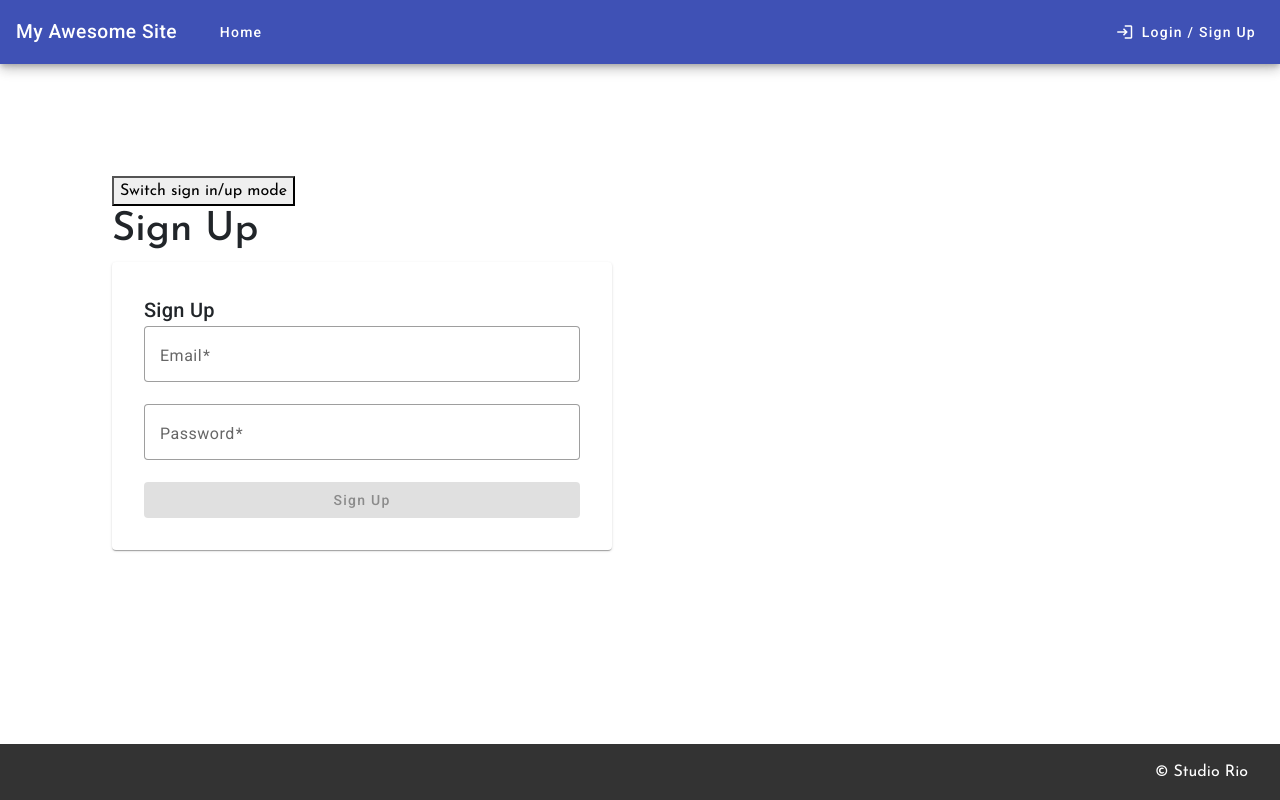
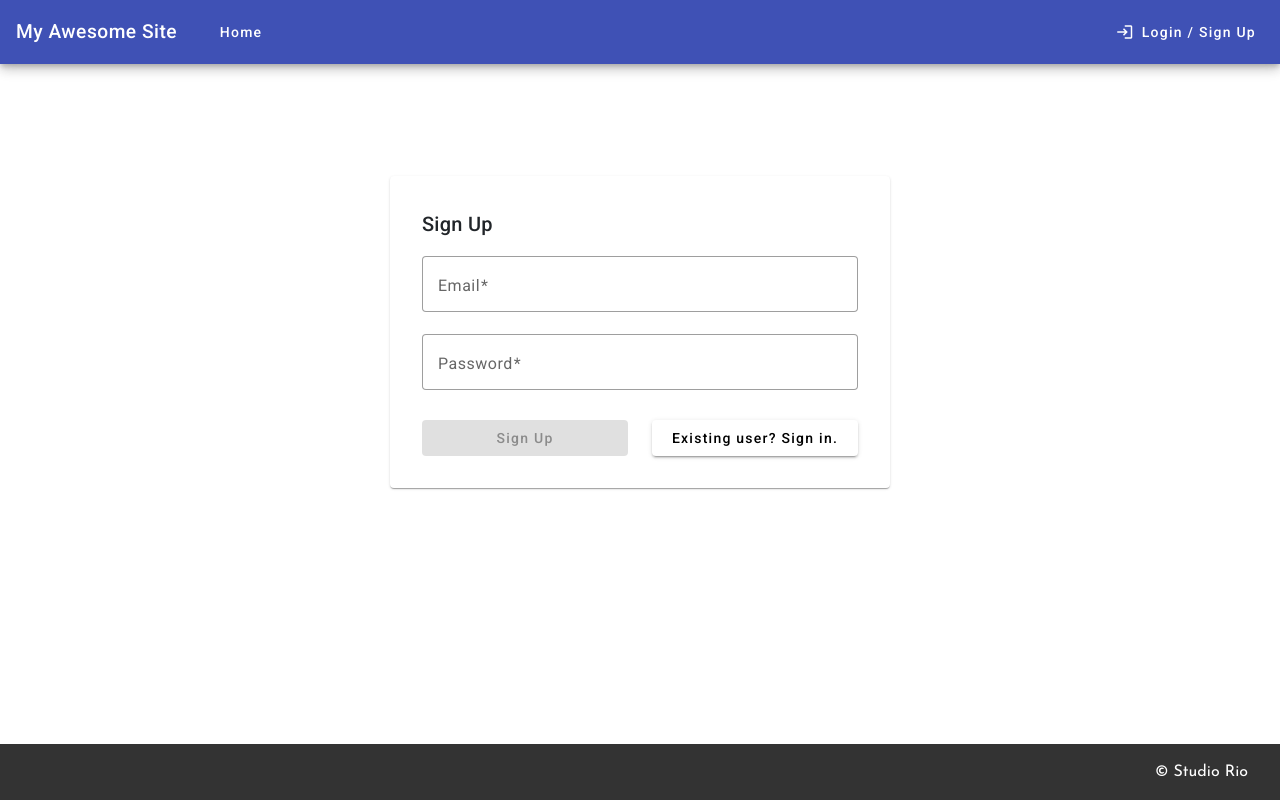
Before and after one commit to riokku/shopping-list, an Angular app: page /login in a window 1280 px wide. Built offline with nearby package versions, Linux system fonts and the light colour scheme.

Commit message:
Update login form show/hide functionality

```diff
--- a/src/app/pages/login/login.component.html
+++ b/src/app/pages/login/login.component.html
@@ -1,19 +1,9 @@
 <div class="page-wrapper">
-  <div class="row">
+  <div class="row" *ngIf="!loggedIn && !activeSession">
     <div class="col-12">
-      <button type=button (click)="switchMode()">
-        Switch sign in/up mode
-      </button>
-    </div>
-  </div>
-  <div class="row" *ngIf="!loggedIn">
-    <div class="col-12">
-      <h1>
-        Sign Up
-      </h1>
       <form [formGroup]="signUpForm" (ngSubmit)="signUp()">
         <mat-card>
-          <mat-card-title>Sign Up</mat-card-title>
+          <mat-card-title class="mb-3">Sign Up</mat-card-title>
           <mat-form-field appearance="outline" class="full-width">
             <mat-label>Email</mat-label>
             <input matInput type="email" formControlName="email" required>
@@ -28,31 +18,59 @@
               Password is required (min 6 characters)
             </mat-error>
           </mat-form-field>
-          <button mat-raised-button color="primary" type="submit" [disabled]="signUpForm.invalid">
-            Sign Up
-          </button>
+          <div class="row pt-2">
+            <div class="col-12 col-md-6">
+              <button mat-raised-button color="primary" type="submit" [disabled]="signUpForm.invalid">
+                Sign Up
+              </button>
+            </div>
+            <div class="col-12 col-md-6">
+              <button mat-raised-button color="secondary" type=button (click)="switchMode()">
+                Existing user? Sign in.
+              </button>
+            </div>
+          </div>
         </mat-card>
       </form>
     </div>
   </div>
-  <div class="row" *ngIf="loggedIn">
+  <div class="row" *ngIf="loggedIn && !activeSession">
     <div class="col-12">
-      <h1>
-        Login
-      </h1>
       <form [formGroup]="loginForm" (ngSubmit)="login()">
-        <mat-form-field appearance="outline">
+        <mat-card>
+          <mat-card-title class="mb-3">Sign In</mat-card-title>
+          <mat-form-field appearance="outline">
           <mat-label>Email</mat-label>
           <input matInput formControlName="email" type="email" required>
           <mat-error *ngIf="loginForm.get('email')?.invalid">Invalid email</mat-error>
-        </mat-form-field><br />
+        </mat-form-field>
         <mat-form-field appearance="outline">
           <mat-label>Password</mat-label>
           <input matInput formControlName="password" type="password" required>
           <mat-error *ngIf="loginForm.get('password')?.invalid">Password is required</mat-error>
-        </mat-form-field><br />
-        <button mat-raised-button color="primary" type="submit" [disabled]="loginForm.invalid">Login</button>
+        </mat-form-field>
+          <div class="row pt-2">
+            <div class="col-12 col-md-6">
+              <button mat-raised-button color="primary" type="submit" [disabled]="loginForm.invalid">
+                Login
+              </button>
+            </div>
+            <div class="col-12 col-md-6">
+              <button mat-raised-button color="secondary" type="button" (click)="switchMode()">
+                Create an account
+              </button>
+            </div>
+          </div>
+        </mat-card>
       </form>
     </div>
   </div>
+  <div class="row text-center" *ngIf="activeSession">
+    <mat-card>
+      <mat-card-title class="mb-3">Looks like you&rsquo;re already signed in</mat-card-title>
+      <button mat-raised-button color="accent" type="button" matTooltip="Logout" (click)="logout()">
+        Logout
+      </button>
+    </mat-card>
+  </div>
 </div>
--- a/src/app/pages/login/login.component.scss
+++ b/src/app/pages/login/login.component.scss
@@ -1,8 +1,14 @@
 .page-wrapper{
   padding: 5rem;
+  display: grid;
+  place-content: center;
 }
 
 mat-card{
   padding: 2rem;
-  max-width: 500px;
+  width: clamp(400px, 1000px, 500px);
 }
+
+button{
+  width: 100%;
+}
--- a/src/app/pages/login/login.component.ts
+++ b/src/app/pages/login/login.component.ts
@@ -1,6 +1,6 @@
 import { Component } from '@angular/core';
 import { FormBuilder, FormGroup, Validators, ReactiveFormsModule } from '@angular/forms';
-import { MatSnackBarModule } from '@angular/material/snack-bar';
+import { MatSnackBar, MatSnackBarModule } from '@angular/material/snack-bar';
 import { MatFormFieldModule } from '@angular/material/form-field';
 import { MatInputModule } from '@angular/material/input';
 import { MatButtonModule } from '@angular/material/button';
@@ -8,6 +8,7 @@ import { MatCardModule } from '@angular/material/card';
 import { MatIconModule } from '@angular/material/icon';
 import { CommonModule } from '@angular/common';
 import { SupabaseService } from '../../shared/services/supa/supa.service';
+import { Session } from '@supabase/supabase-js';
 import { Router } from '@angular/router';
 
 @Component({
@@ -31,11 +32,13 @@ export class LoginComponent {
   signUpForm: FormGroup;
   public loggedIn: boolean = false;
   private errorMessage: string = '';
+  activeSession: Session | null = null;
 
   constructor(
     private fb: FormBuilder,
     private supaService: SupabaseService,
-    private router: Router
+    private router: Router,
+    private snackBar: MatSnackBar
   ) {
     this.loginForm = this.fb.group({
       email: ['', [Validators.required, Validators.email]],
@@ -45,6 +48,10 @@ export class LoginComponent {
       email: ['', [Validators.required, Validators.email]],
       password: ['', [Validators.required, Validators.minLength(6)]]
     });
+  }
+
+  ngOnInit() {
+    this.supaService.session$.subscribe(session => this.activeSession = session);
   }
 
   switchMode(){
@@ -75,9 +82,24 @@ export class LoginComponent {
       const result = await this.supaService.signIn(email, password);
       console.log('Login successful:', result);
       this.router.navigate(['/']);
+      this.snackBar.open('Log in successful! Let\'s shop', 'Dismiss', {
+        duration: 3000,
+        panelClass: ['success-snackbar']
+      });
     } catch (error: any) {
       console.error('Login error:', error);
       this.errorMessage = error.message || 'Login failed';
+      this.snackBar.open('Failed login! Please try again.', 'Dismiss', {
+        duration: 3000,
+        panelClass: ['failed-snackbar']
+      });
     }
+
+
+  }
+
+  async logout() {
+    await this.supaService.signOut();
+    this.router.navigate(['/login']);
   }
 }
--- a/src/styles.scss
+++ b/src/styles.scss
@@ -9,3 +9,29 @@ body {
   font-optical-sizing: auto;
   font-style: normal;
 }
+
+.mdc-snackbar__surface{
+  padding: 0 !important;
+}
+
+.success-snackbar .mat-mdc-simple-snack-bar{
+  background-color: darkgreen;
+  color: #fff;
+  border-radius: 0.5rem;
+  .mdc-button__label{
+    color: #fff;
+  }
+}
+
+.failed-snackbar .mat-mdc-simple-snack-bar{
+  background-color: darkred;
+  color: #fff;
+  border-radius: 0.5rem;
+  .mdc-button__label{
+    color: #fff;
+  }
+}
+
+
+//mdc-snackbar mat-mdc-snack-bar-container mdc-snackbar--open ng-tns-c495777134-4 ng-trigger ng-trigger-state success-snackbar ng-star-inserted
+// ng-tns-c495777134-5
```
